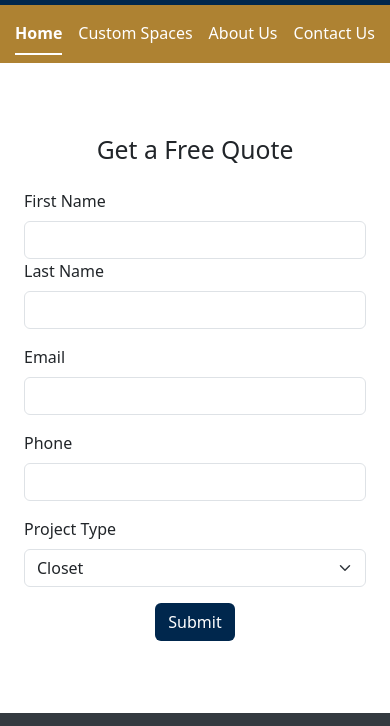
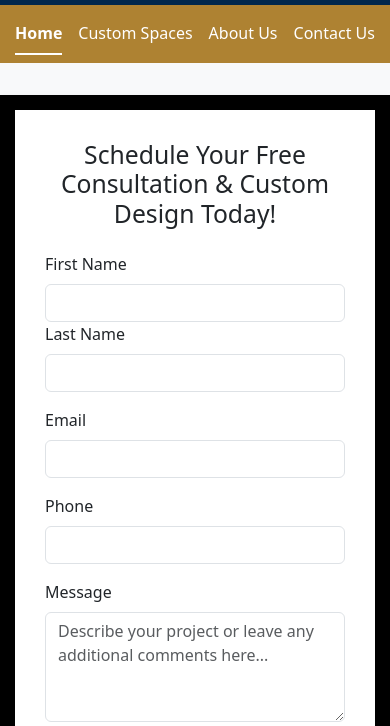
Before and after one commit to andreapmp/andreapmp-bravoinstallations-project, a React app: page /get_quote in a window 390 px wide. Shown: the part 111-837 px from the top of the page. Built offline with nearby package versions, Linux system fonts and the light colour scheme; no server answers.

Commit message:
modified get quote page, added a border to the form and implemented responsiveness

```diff
--- a/src/front/js/pages/get_quote.js
+++ b/src/front/js/pages/get_quote.js
@@ -7,7 +7,6 @@ export const Get_quote = () => {
         lastName: "",
         email: "",
         phone: "",
-        projectType: "Closet",
         message: "",
     });
 
@@ -19,13 +18,14 @@ export const Get_quote = () => {
     const handleSubmit = (e) => {
         e.preventDefault();
         console.log("Form submitted:", formData);
-        // You can integrate this with your backend or email service
         alert("Thank you! Your quote request has been submitted.");
     };
 
     return (
-        <div className="quote-form-container mt-5 p-4">
-            <h2 className="text-center mb-4">Get a Free Quote</h2>
+        <div className="quote-form-wrapper">
+            <div className="quote-form-border">
+                <div className="quote-form-container">
+                    <h2 className="text-center mb-4">Schedule Your Free Consultation & Custom Design Today!</h2>
                     <form onSubmit={handleSubmit} className="quote-form">
                         <div className="row mb-3">
                             <div className="col-md-6">
@@ -86,21 +86,18 @@ export const Get_quote = () => {
                             />
                         </div>
                         <div className="mb-3">
-                    <label htmlFor="projectType" className="form-label">
-                        Project Type
+                            <label htmlFor="message" className="form-label">
+                                Message
                             </label>
-                    <select
-                        id="projectType"
-                        name="projectType"
-                        className="form-select"
-                        value={formData.projectType}
+                            <textarea
+                                id="message"
+                                name="message"
+                                className="form-control"
+                                rows="4"
+                                value={formData.message}
                                 onChange={handleChange}
-                    >
-                        <option value="Closet">Closet</option>
-                        <option value="Garage">Garage</option>
-                        <option value="Laundry">Laundry</option>
-                        <option value="Pantry">Pantry</option>
-                    </select>
+                                placeholder="Describe your project or leave any additional comments here..."
+                            />
                         </div>
                         <div className="text-center mb-5">
                             <button type="submit" className="btn quoteSubmit">
@@ -109,5 +106,7 @@ export const Get_quote = () => {
                         </div>
                     </form>
                 </div>
+            </div>
+        </div>
     );
 };
--- a/src/front/styles/get_quote.css
+++ b/src/front/styles/get_quote.css
@@ -1,4 +1,40 @@
+.quote-form-wrapper {
+    display: flex;
+    justify-content: center;
+    align-items: center;
+    min-height: 100vh;
+    /* Full viewport height */
+    background-color: #f8f9fa;
+}
+
+.quote-form-border {
+    background-color: #000000;
+    padding: 15px;
+    box-shadow: 0 6px 10px rgba(0, 0, 0, 0.15);
+}
+
+.quote-form-container {
+    background: #ffffff;
+    padding: 30px;
+    /* border-radius: 5px; */
+    box-shadow: 0 4px 6px rgba(0, 0, 0, 0.1);
+    width: 100%;
+    max-width: 600px;
+}
+
 .quoteSubmit {
     background-color: #00274d;
-    color:white
+    color: white;
+    border: none;
+    padding: 10px 20px;
+    border-radius: 6px;
+    font-size: 16px;
+    font-weight: bold;
+    cursor: pointer;
 }
+
+.quoteSubmit:hover {
+    background-color: #004080;
+    color: white;
+    font-weight: bold;
+}
```
Lines whose indentation alone changed are shown as unchanged.
